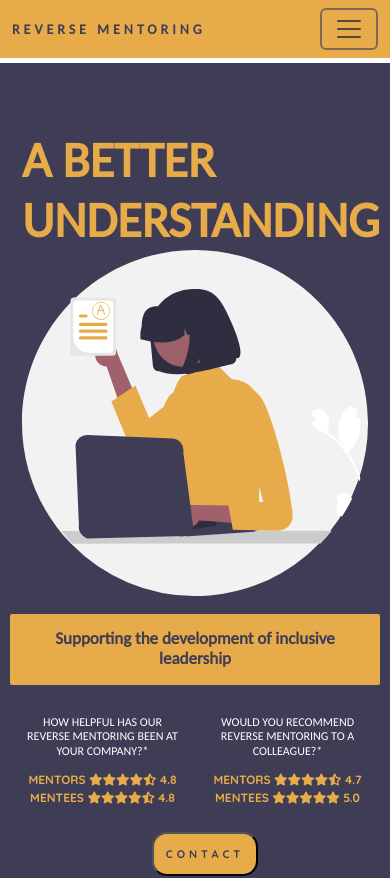
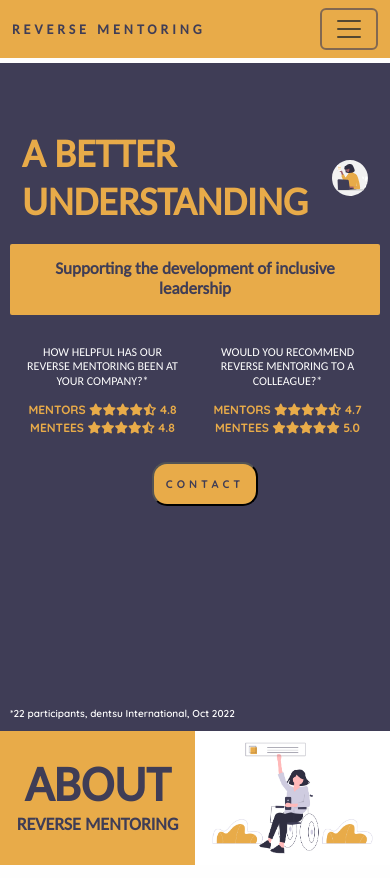
Before and after one commit to SkippyWalnuts/rev-mentoring-react, a React (Create React App) app: page / in a window 390 px wide. Shown: the top 878 px of the page. Built offline with nearby package versions, Linux system fonts and the light colour scheme.

Commit message:
Updated h1 font size, removed typo from col

```diff
--- a/src/Hero.css
+++ b/src/Hero.css
@@ -12,7 +12,7 @@
     text-align: left;
     text-transform: uppercase;
     color: var(--secondary-color);
-    font-size: 70px;
+    font-size: 60px;
     font-weight: 800;
 
    }
@@ -69,7 +69,7 @@
 
     }
     .Hero  h1 {
-        font-size: 50px;
+        font-size: 40px;
 
     }
     .Hero  h2 {
--- a/src/Hero.js
+++ b/src/Hero.js
@@ -9,7 +9,8 @@ export default function Hero() {
         <div className="row align-items-center mb-2">
         <div className="col">
         <h1>
-          A Better Understanding
+          A Better
+          <br /> Understanding
         </h1>
         </div>
         <div className="col">
```
